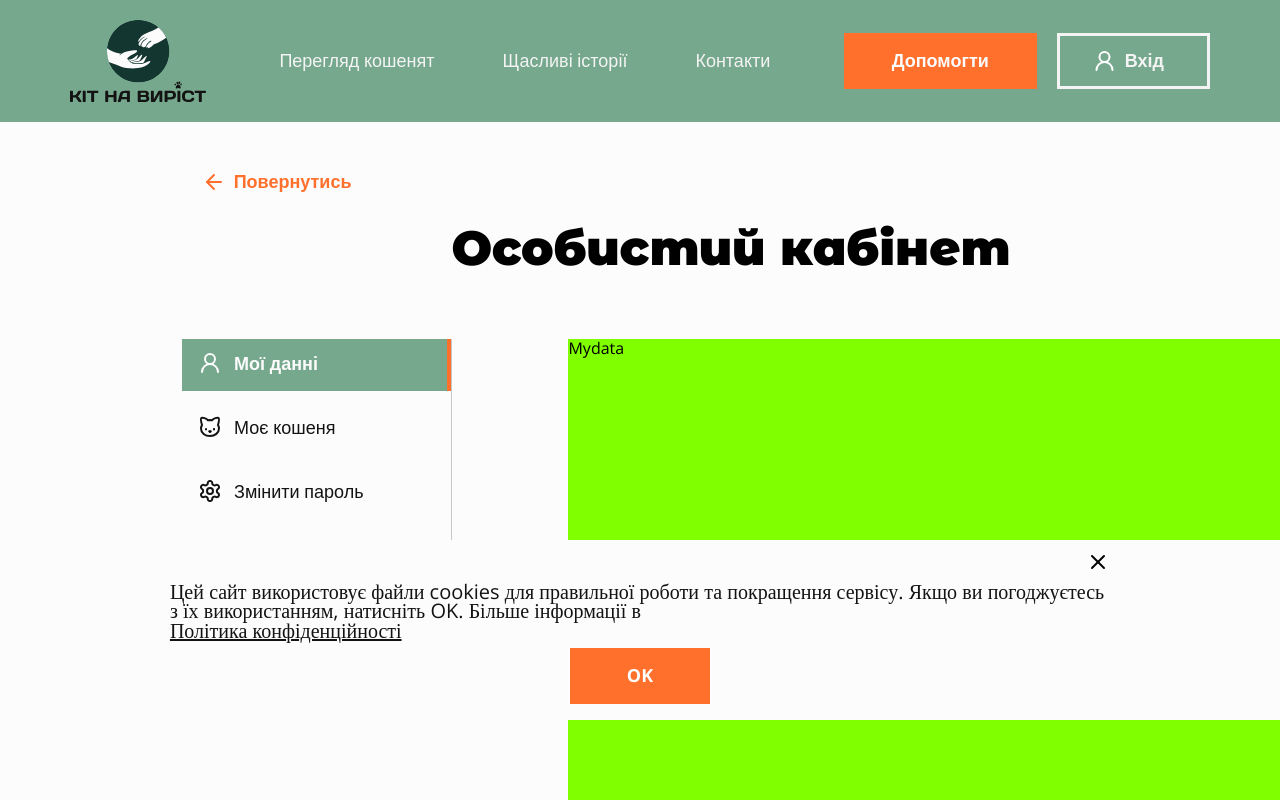
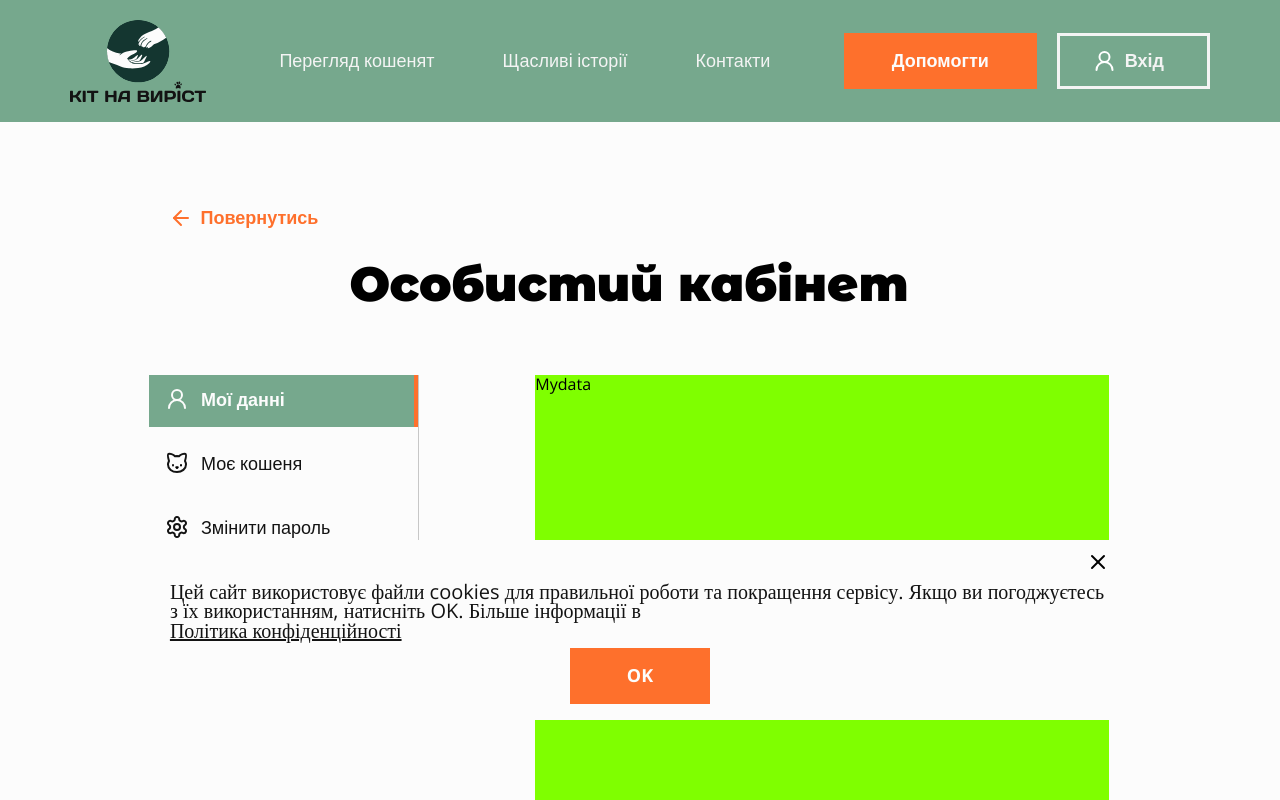
Before and after one commit to baza-trainee/cat_for_future, a React (Vite) app: page /account in a window 1280 px wide. Shown: the top 800 px of the page. Built offline with nearby package versions, Linux system fonts and the light colour scheme.

Commit message:
feat/change padding in AccountLayout.module.scss, for wrapper paddings

```diff
--- a/src/components/Account/AccountLayout/AccountLayout.module.scss
+++ b/src/components/Account/AccountLayout/AccountLayout.module.scss
@@ -12,11 +12,11 @@
 	@include tablet {
 		justify-content: right;
 		align-items: center;
-		padding: 0.65rem 0 0 2rem;
+		padding: 3.31rem 2rem 0 2rem;
 	}
 
 	@include full_desktop {
-		padding: 2rem 0 0 11.38rem;
+		padding: 4.25rem 10.69rem 0 9.31rem;
 	}
 }
 
@@ -76,4 +76,8 @@
 	width: 100%;
 	height: 100vh;
 	background-color: chartreuse;
+
+	@include full_desktop {
+		gap: 7.25rem;
+	}
 }
```
